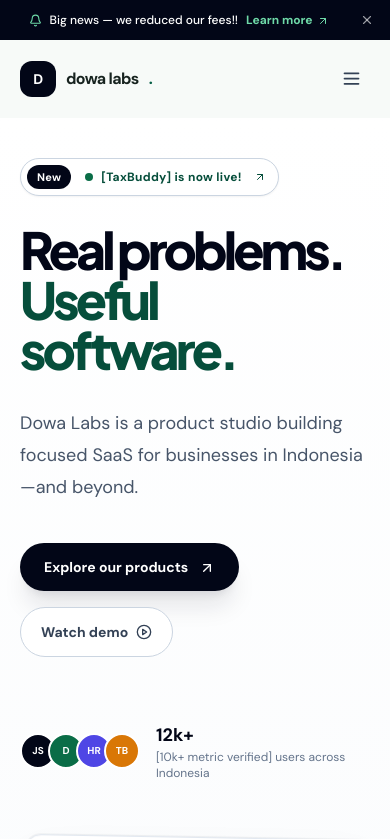
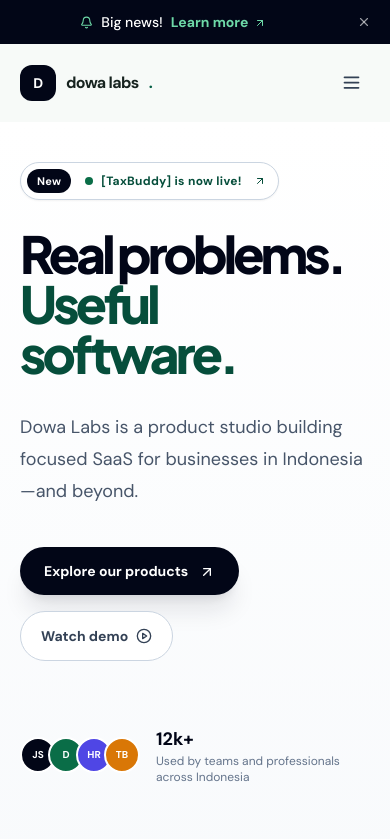
Before and after one commit to jekisa/dowalabs.com, a Next.js app: page / in a window 390 px wide. Shown: the top 839 px of the page. Built offline with nearby package versions, Linux system fonts and the light colour scheme.

Commit message:
first commit

```diff
--- a/components/ui/hero.tsx
+++ b/components/ui/hero.tsx
@@ -145,18 +145,20 @@
                   </span>
                 ))}
               </div>
-              {/* TODO: replace 12k+ with a verified real metric before production. */}
+              {/* TODO: verifikasi angka 12k+ ini sebelum production, ganti dengan data riil jika belum akurat. */}
               <div className="flex flex-col leading-tight">
                 <span className="text-lg font-extrabold text-slate-950">
                   12k+
                 </span>
                 <span className="text-xs text-slate-500">
-                  [10k+ metric verified] users across Indonesia
+                  Used by teams and professionals across Indonesia
                 </span>
               </div>
             </div>
           </div>
-          <DashboardDeck mockupY={mockupY} />
+          <div className="hidden md:block">
+            <DashboardDeck mockupY={mockupY} />
+          </div>
         </div>
       </motion.section>
 
@@ -409,6 +411,7 @@
 };
 
 function DashboardDeck({ mockupY }: { mockupY: MotionValue<number> }) {
+  const [isDesktop, setIsDesktop] = useState(false);
   const [activeIndex, setActiveIndex] = useState(0);
   const activeProduct = deckProducts[activeIndex];
   const backProducts = [
@@ -417,12 +420,25 @@
   ];
 
   useEffect(() => {
+    const mediaQuery = window.matchMedia("(min-width: 768px)");
+    const updateDesktopState = () => setIsDesktop(mediaQuery.matches);
+    updateDesktopState();
+    mediaQuery.addEventListener("change", updateDesktopState);
+
+    return () => mediaQuery.removeEventListener("change", updateDesktopState);
+  }, []);
+
+  useEffect(() => {
+    if (!isDesktop) return;
+
     const timer = window.setInterval(() => {
       setActiveIndex((current) => (current + 1) % deckProducts.length);
     }, 4000);
 
     return () => window.clearInterval(timer);
-  }, [activeIndex]);
+  }, [isDesktop]);
+
+  if (!isDesktop) return null;
 
   return (
     <motion.div
--- a/components/ui/product-card.tsx
+++ b/components/ui/product-card.tsx
@@ -49,16 +49,16 @@
       rel={product.url === "#" ? undefined : "noopener noreferrer"}
       className={`group relative flex min-h-[470px] flex-col overflow-hidden rounded-2xl border border-slate-200 bg-white p-5 shadow-lg transition duration-300 ease-out hover:shadow-xl ${hoverAccent}`}
     >
-      <div className="flex items-start justify-between gap-3">
+      <div className="flex flex-wrap items-start justify-between gap-2">
         <span
           className={`rounded-full border px-3 py-1.5 text-[11px] font-bold uppercase tracking-wider ${accent}`}
         >
           {product.label}
         </span>
-        <span className="inline-flex items-center gap-1.5 rounded-full bg-slate-100 px-3 py-1.5 text-[11px] font-bold text-slate-600">
+        <span className="inline-flex shrink-0 items-center gap-1.5 whitespace-nowrap rounded-full bg-slate-100 px-3 py-1.5 text-[11px] font-bold text-slate-600">
           {product.status === "Live" && (
             <span
-              className="size-1.5 animate-pulse rounded-full bg-emerald-500"
+              className="size-1.5 shrink-0 animate-pulse rounded-full bg-emerald-500"
               aria-hidden="true"
             />
           )}
--- a/components/ui/site-chrome.tsx
+++ b/components/ui/site-chrome.tsx
@@ -34,10 +34,13 @@
   }, []);
   if (!visible) return null;
   return (
-    <div className="sticky top-0 z-50 bg-slate-950 px-12 py-2.5 pl-4 text-center text-xs font-medium leading-5 text-white sm:px-10">
+    <div className="sticky top-0 z-50 bg-slate-950 px-14 py-3 pl-3 text-center text-sm font-medium leading-5 text-white sm:px-10 sm:py-2.5 sm:text-xs">
       <div className="mx-auto flex max-w-3xl flex-wrap items-center justify-center gap-x-2 gap-y-0.5">
         <Bell size={13} className="text-emerald-300" />
-        <span>Big news — we reduced our fees!! </span>
+        <span className="sm:hidden">Big news!</span>
+        <span className="hidden sm:inline">
+          Big news — we reduced our fees!!
+        </span>
         <a
           href="/#contact"
           className="font-bold text-emerald-300 hover:text-white"
@@ -51,7 +54,7 @@
           sessionStorage.setItem("dowa-announcement-dismissed", "true");
           setVisible(false);
         }}
-        className="absolute right-3 top-1/2 -translate-y-1/2 rounded p-1 text-white/60 hover:bg-white/10 hover:text-white"
+        className="absolute right-1 top-1/2 grid size-11 -translate-y-1/2 place-items-center rounded-lg text-white/60 transition hover:bg-white/10 hover:text-white"
       >
         <X size={14} />
       </button>
```
